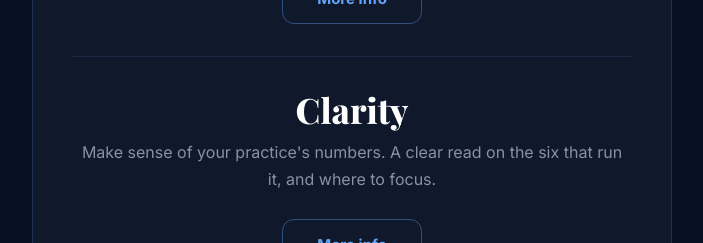
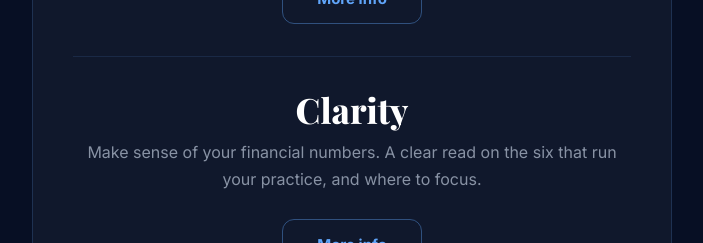
Before and after one commit to besoulful-design/franklinai-v2, a React (Vite) app: page / in a window 1280 px wide. Shown: the part 1020-1263 px from the top of the page, without its empty margins (288-991 px from the left). Built offline with nearby package versions, Linux system fonts and the light colour scheme; a web font is replaced by a local one.

Commit message:
Refine Clarity teaser: financial numbers, clearer antecedent

```diff
--- a/src/App.jsx
+++ b/src/App.jsx
@@ -236,7 +236,7 @@ function AvailableForPractice() {
               Clarity
             </h3>
             <p className="card-text" style={{ marginTop: '0', marginBottom: '18px', color: '#8892a4' }}>
-              Make sense of your practice's numbers. A clear read on the six that run it, and where to focus.
+              Make sense of your financial numbers. A clear read on the six that run your practice, and where to focus.
             </p>
             <button className="btn btn--ghost" onClick={() => setFcOpen(true)}>
               More info
```
